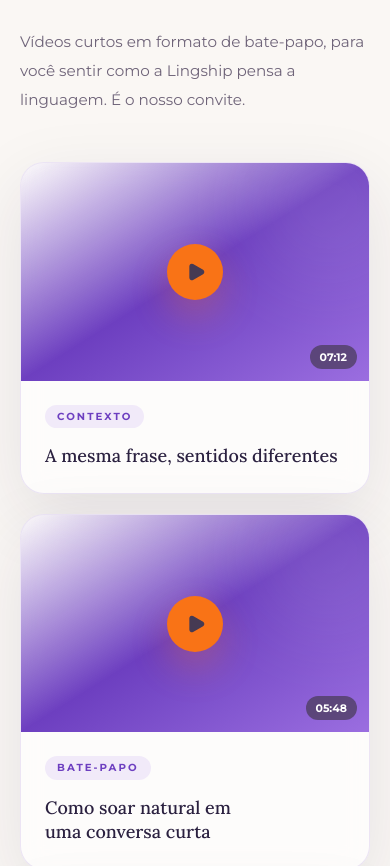
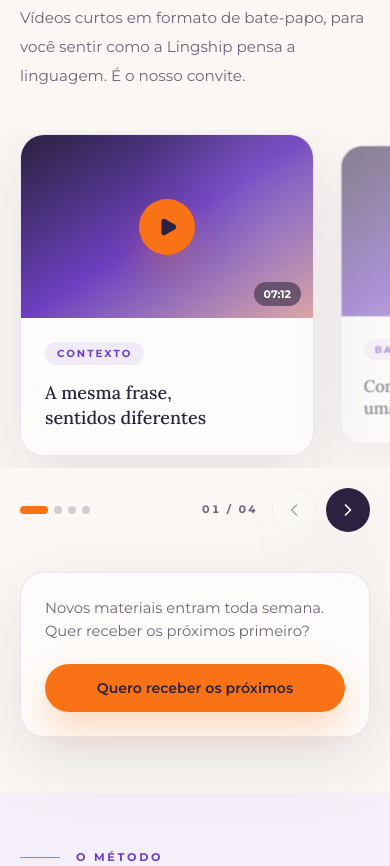
Before and after one commit to octaviocrv/lingShip, a Next.js app: page / in a window 390 px wide. Shown: the part 2452-3318 px from the top of the page. Built offline with nearby package versions, Linux system fonts and the light colour scheme; no server answers.

Commit message:
LingShip (Mobile / Carrosséis com pontos e setas, barra de ação flutuante e menos respiro nas seções)

```diff
--- a/src/app/page.tsx
+++ b/src/app/page.tsx
@@ -1,5 +1,6 @@
 import { IntroSplash } from "@/components/effects/intro-splash";
 import { RevealObserver } from "@/components/effects/reveal-observer";
+import { MobileDock } from "@/components/layout/mobile-dock";
 import { SiteFooter } from "@/components/layout/site-footer";
 import { SiteHeader } from "@/components/layout/site-header";
 import { Comunidade } from "@/components/sections/comunidade";
@@ -36,6 +37,7 @@ export default function Home() {
         <Contato />
       </main>
       <SiteFooter />
+      <MobileDock />
       <RevealObserver />
     </>
   );
--- /dev/null
+++ b/src/components/layout/mobile-dock.tsx
@@ -0,0 +1,58 @@
+"use client";
+
+import { useEffect, useState } from "react";
+import { BookOpen } from "lucide-react";
+import { LinkButton } from "@/components/ui/primitives";
+import { cn } from "@/lib/cn";
+
+/**
+ * Barra de ação flutuante, só no celular e no tablet (some no desktop). Aparece depois que o
+ * hero sai da tela e se esconde quando o rodapé chega, para nunca cobrir os links dele.
+ * Respeita a área segura do iPhone (barra de gestos).
+ */
+export function MobileDock() {
+  const [show, setShow] = useState(false);
+
+  useEffect(() => {
+    let pastHero = false;
+    let footerIn = false;
+    const apply = () => setShow(pastHero && !footerIn);
+
+    const onScroll = () => {
+      pastHero = window.scrollY > window.innerHeight * 0.85;
+      apply();
+    };
+    const footer = document.querySelector("footer");
+    const io = new IntersectionObserver(([entry]) => {
+      footerIn = entry.isIntersecting;
+      apply();
+    });
+    if (footer) io.observe(footer);
+    onScroll();
+    window.addEventListener("scroll", onScroll, { passive: true });
+    return () => {
+      window.removeEventListener("scroll", onScroll);
+      io.disconnect();
+    };
+  }, []);
+
+  return (
+    <div
+      aria-hidden={!show}
+      className={cn(
+        "fixed inset-x-3 bottom-[calc(0.75rem+env(safe-area-inset-bottom))] z-30 transition-all duration-500 ease-[cubic-bezier(.22,1,.36,1)] lg:hidden",
+        show ? "translate-y-0 opacity-100" : "pointer-events-none translate-y-[140%] opacity-0",
+      )}
+    >
+      <div className="glass mx-auto flex max-w-md items-center gap-1.5 rounded-full p-1.5 shadow-[0_18px_50px_rgb(43_33_64/0.22)]">
+        <LinkButton href="#materiais" variant="light" size="sm" tabIndex={show ? 0 : -1} className="h-11 flex-1 px-3">
+          <BookOpen className="size-4" aria-hidden />
+          Materiais grátis
+        </LinkButton>
+        <LinkButton href="#planos" size="sm" tabIndex={show ? 0 : -1} className="h-11 flex-1 px-3">
+          Quero assinar
+        </LinkButton>
+      </div>
+    </div>
+  );
+}
--- a/src/components/sections/comunidade.tsx
+++ b/src/components/sections/comunidade.tsx
@@ -1,11 +1,13 @@
 import { Presentation, Quote } from "lucide-react";
+import { Carousel, GRID_LG } from "@/components/ui/carousel";
 import { Container, IconBadge, Initials, LinkButton, SectionHeading } from "@/components/ui/primitives";
+import { cn } from "@/lib/cn";
 import { apresentacoes, comunidadeSection, depoimentos } from "@/content/comunidade";
 
 /** "Comunidade viva": apresentações (faixa que desliza) + "Vozes da comunidade". */
 export function Comunidade() {
   return (
-    <section id="comunidade" className="overflow-hidden py-20 sm:py-24 lg:py-28">
+    <section id="comunidade" className="overflow-hidden py-14 sm:py-24 lg:py-28">
       <Container>
         <SectionHeading
           eyebrow={comunidadeSection.eyebrow}
@@ -14,16 +16,16 @@ export function Comunidade() {
         />
 
         {/* Apresentações: desliza na horizontal ("Deslize para ver algumas apresentações") */}
-        <ul
-          data-reveal
-          aria-label="Apresentações da comunidade"
-          className="no-scrollbar -mx-5 mt-12 flex snap-x snap-mandatory gap-5 overflow-x-auto px-5 pb-4 sm:-mx-8 sm:px-8 lg:mt-14"
+        {/* no desktop continua a faixa que desliza (3 por vez); no celular ganha pontos e setas */}
+        <Carousel
+          label="Apresentações da comunidade"
+          reveal="block"
+          className="mt-10 lg:mt-14"
+          trackClassName="lg:gap-5 lg:pb-4 lg:pt-0"
+          slideClassName="lg:w-[calc((100%-2.5rem)/3)] lg:snap-start"
         >
           {apresentacoes.map((pessoa) => (
-            <li
-              key={pessoa.name}
-              className="glass flex w-[82%] shrink-0 snap-start flex-col rounded-card p-7 sm:w-[46%] lg:w-[calc((100%-2.5rem)/3)]"
-            >
+            <div key={pessoa.name} className="glass flex h-full flex-col rounded-card p-7">
               <IconBadge icon={Presentation} />
               <p className="mt-6 flex-1 text-[0.92rem] leading-[1.85] text-muted">{pessoa.quote}</p>
               <div className="mt-6 flex items-center gap-3 border-t border-line pt-5">
@@ -33,17 +35,17 @@ export function Comunidade() {
                   <p className="text-[0.76rem] text-purple">{pessoa.role}</p>
                 </div>
               </div>
-            </li>
+            </div>
           ))}
-        </ul>
+        </Carousel>
 
         {/* Vozes da comunidade */}
-        <p data-reveal className="mt-20 text-eyebrow font-bold uppercase text-purple">
+        <p data-reveal className="mt-14 text-eyebrow font-bold uppercase text-purple sm:mt-20">
           {comunidadeSection.voicesTitle}
         </p>
-        <ul data-reveal-group className="mt-8 grid gap-5 md:grid-cols-3">
+        <Carousel label="Vozes da comunidade" className="mt-8" trackClassName={cn(GRID_LG, "lg:grid-cols-3")}>
           {depoimentos.map((pessoa) => (
-            <li key={pessoa.name} className="glass flex flex-col rounded-card p-7">
+            <div key={pessoa.name} className="glass flex h-full flex-col rounded-card p-7">
               <Quote className="size-7 fill-orange text-orange" aria-hidden />
               <blockquote className="mt-5 flex-1 text-[0.92rem] leading-[1.85] text-muted">{pessoa.quote}</blockquote>
               <div className="mt-6 flex items-center gap-3 border-t border-line pt-5">
@@ -53,9 +55,9 @@ export function Comunidade() {
                   <p className="text-[0.66rem] font-semibold uppercase tracking-[0.16em] text-muted">{pessoa.role}</p>
                 </div>
               </div>
-            </li>
+            </div>
           ))}
-        </ul>
+        </Carousel>
 
         <div
           data-reveal
--- a/src/components/sections/desafios.tsx
+++ b/src/components/sections/desafios.tsx
@@ -1,6 +1,7 @@
 "use client";
 
 import { useState } from "react";
+import { Carousel, GRID_LG } from "@/components/ui/carousel";
 import { Container, IconBadge, SectionHeading } from "@/components/ui/primitives";
 import { categorias, desafios, desafiosSection } from "@/content/desafios";
 import { cn } from "@/lib/cn";
@@ -13,7 +14,7 @@ export function Desafios() {
   const visiveis = filtro === "Todos" ? desafios : desafios.filter((d) => d.category === filtro);
 
   return (
-    <section id="desafios" className="bg-lilac/50 py-20 sm:py-24 lg:py-28">
+    <section id="desafios" className="bg-blush/70 py-14 sm:py-24 lg:py-28">
       <Container>
         <SectionHeading
           eyebrow={desafiosSection.eyebrow}
@@ -38,7 +39,7 @@ export function Desafios() {
                 onClick={() => setFiltro(categoria)}
                 className={cn(
                   "h-10 shrink-0 cursor-pointer rounded-full px-5 text-[0.84rem] font-medium transition-all duration-300",
-                  ativo ? "bg-purple-strong text-white shadow-soft" : "glass-flat text-ink/80 hover:text-purple",
+                  ativo ? "bg-midnight text-white shadow-soft" : "glass-flat text-ink/80 hover:text-purple",
                 )}
               >
                 {categoria}
@@ -48,18 +49,24 @@ export function Desafios() {
         </div>
 
         {visiveis.length > 0 ? (
-          <ul className="mt-8 grid gap-5 md:grid-cols-2 lg:grid-cols-3">
+          <Carousel
+            key={filtro}
+            label={`Desafios: ${filtro}`}
+            reveal="none"
+            className="mt-8"
+            trackClassName={cn(GRID_LG, "lg:grid-cols-3")}
+          >
             {visiveis.map((desafio) => (
-              <li key={desafio.title} className="glass flex flex-col rounded-card p-7">
+              <div key={desafio.title} className="glass flex h-full flex-col rounded-card p-7">
                 <IconBadge icon={desafio.icon} />
                 <h3 className="mt-5 text-[1.15rem] font-medium leading-snug">{desafio.title}</h3>
                 <p className="mt-3 flex-1 text-[0.86rem] leading-[1.8] text-muted">{desafio.description}</p>
                 <p className="mt-5 text-[0.66rem] font-bold uppercase tracking-[0.22em] text-purple">
                   {desafio.category}
                 </p>
-              </li>
+              </div>
             ))}
-          </ul>
+          </Carousel>
         ) : (
           <p className="glass mt-8 rounded-card p-8 text-center text-[0.92rem] text-muted">{desafiosSection.empty}</p>
         )}
--- a/src/components/sections/filosofia.tsx
+++ b/src/components/sections/filosofia.tsx
@@ -1,5 +1,6 @@
 import Image from "next/image";
 import { Check, FileText } from "lucide-react";
+import { Carousel, GRID_LG } from "@/components/ui/carousel";
 import { ActionButton, Container, Eyebrow, IconBadge, LinkButton } from "@/components/ui/primitives";
 import { baseTitle, filosofiaSection, formacao } from "@/content/filosofia";
 import { cn } from "@/lib/cn";
@@ -7,7 +8,7 @@ import { cn } from "@/lib/cn";
 /** "Minha filosofia sobre educação" + formação da Vanessa (âncora "Sobre" do menu). */
 export function Filosofia() {
   return (
-    <section id="sobre" className="relative overflow-hidden py-20 sm:py-24 lg:py-28">
+    <section id="sobre" className="relative overflow-hidden py-14 sm:py-24 lg:py-28">
       <Container>
         <div className="grid items-start gap-14 lg:grid-cols-[1.15fr_0.85fr] lg:gap-16">
           <div data-reveal>
@@ -59,16 +60,16 @@ export function Filosofia() {
         </div>
 
         {/* A base que sustenta esse olhar */}
-        <div className="mt-20 lg:mt-24">
+        <div className="mt-16 sm:mt-20 lg:mt-24">
           <p data-reveal className="text-eyebrow font-bold uppercase text-purple">
             {baseTitle}
           </p>
-          <ul data-reveal-group className="mt-8 grid gap-5 sm:grid-cols-2 lg:grid-cols-4">
+          <Carousel label="Formação" className="mt-8" trackClassName={cn(GRID_LG, "lg:grid-cols-4")}>
             {formacao.map((bloco) => (
-              <li
+              <div
                 key={bloco.title}
                 className={cn(
-                  "flex flex-col rounded-card p-7",
+                  "flex h-full flex-col rounded-card p-7",
                   bloco.featured ? "bg-midnight text-white shadow-soft" : "glass",
                 )}
               >
@@ -94,9 +95,9 @@ export function Filosofia() {
                     </li>
                   ))}
                 </ul>
-              </li>
+              </div>
             ))}
-          </ul>
+          </Carousel>
         </div>
       </Container>
     </section>
--- a/src/components/sections/materiais-gratuitos.tsx
+++ b/src/components/sections/materiais-gratuitos.tsx
@@ -1,10 +1,12 @@
 import { Play } from "lucide-react";
+import { Carousel, GRID_LG } from "@/components/ui/carousel";
+import { cn } from "@/lib/cn";
 import { ActionButton, Container, SectionHeading, Tag } from "@/components/ui/primitives";
 import { materiais, materiaisSection, type Material } from "@/content/materiais";
 
 export function MateriaisGratuitos() {
   return (
-    <section id="materiais" className="py-20 sm:py-24 lg:py-28">
+    <section id="materiais" className="py-14 sm:py-24 lg:py-28">
       <Container>
         <SectionHeading
           eyebrow={materiaisSection.eyebrow}
@@ -12,13 +14,15 @@ export function MateriaisGratuitos() {
           description={materiaisSection.description}
         />
 
-        <ul data-reveal-group className="mt-12 grid gap-5 sm:grid-cols-2 lg:mt-14 lg:grid-cols-4">
+        <Carousel
+          label="Materiais gratuitos"
+          className="mt-10 lg:mt-14"
+          trackClassName={cn(GRID_LG, "lg:grid-cols-4")}
+        >
           {materiais.map((material) => (
-            <li key={material.id}>
-              <MaterialCard material={material} />
-            </li>
+            <MaterialCard key={material.id} material={material} />
           ))}
-        </ul>
+        </Carousel>
 
         <div
           data-reveal
@@ -40,7 +44,7 @@ function MaterialCard({ material }: { material: Material }) {
   return (
     <article className="glass group flex h-full flex-col overflow-hidden rounded-card">
       <div
-        className="relative aspect-[16/10] overflow-hidden bg-gradient-to-br from-purple-strong via-purple to-[#9b6ee0]"
+        className="relative aspect-[16/10] overflow-hidden bg-gradient-to-br from-midnight via-purple to-rose"
         data-video-slot={material.id}
       >
         {/* espaço reservado para o vídeo: inserir o player aqui quando o vídeo existir */}
@@ -49,7 +53,7 @@ function MaterialCard({ material }: { material: Material }) {
           className="absolute -right-10 -top-10 size-40 rounded-full bg-white/10 blur-2xl transition-transform duration-700 group-hover:scale-125"
         />
         <span className="absolute inset-0 grid place-items-center">
-          <span className="grid size-14 place-items-center rounded-full bg-orange text-ink shadow-button transition-transform duration-300 group-hover:scale-110">
+          <span className="grid size-14 place-items-center rounded-full bg-orange text-midnight shadow-button transition-transform duration-300 group-hover:scale-110">
             <Play className="ml-0.5 size-5 fill-current" aria-hidden />
           </span>
         </span>
--- a/src/components/sections/metodo.tsx
+++ b/src/components/sections/metodo.tsx
@@ -1,11 +1,13 @@
 import Image from "next/image";
 import { ArrowRight } from "lucide-react";
+import { Carousel, GRID_LG } from "@/components/ui/carousel";
 import { Container, IconBadge, LinkButton, SectionHeading } from "@/components/ui/primitives";
+import { cn } from "@/lib/cn";
 import { metodoSection, passos } from "@/content/metodo";
 
 export function Metodo() {
   return (
-    <section id="metodo" className="relative bg-lilac/60 py-20 sm:py-24 lg:py-28">
+    <section id="metodo" className="relative bg-lilac/60 py-14 sm:py-24 lg:py-28">
       <Container>
         <SectionHeading
           eyebrow={metodoSection.eyebrow}
@@ -14,9 +16,9 @@ export function Metodo() {
           layout="stack"
         />
 
-        <ol data-reveal-group className="mt-12 grid gap-5 sm:grid-cols-2 lg:mt-14 lg:grid-cols-5">
+        <Carousel label="Os 5 passos do método" className="mt-10 lg:mt-14" trackClassName={cn(GRID_LG, "lg:grid-cols-5")}>
           {passos.map((passo, i) => (
-            <li key={passo.title} className="glass flex flex-col overflow-hidden rounded-card">
+            <div key={passo.title} className="glass flex h-full flex-col overflow-hidden rounded-card">
               {/* foto do passo, com o ícone pousando na borda */}
               <div className="relative aspect-[4/3]">
                 {/* o corte da foto fica só nesta camada, para o ícone poder passar da borda */}
@@ -43,9 +45,9 @@ export function Metodo() {
                 <h3 className="mt-3 text-[1.15rem] font-medium">{passo.title}</h3>
                 <p className="mt-3 text-[0.86rem] leading-[1.8] text-muted">{passo.description}</p>
               </div>
-            </li>
+            </div>
           ))}
-        </ol>
+        </Carousel>
 
         <div data-reveal className="mt-10">
           <LinkButton href={metodoSection.cta.href}>
--- a/src/components/sections/planos.tsx
+++ b/src/components/sections/planos.tsx
@@ -1,10 +1,12 @@
 import Image from "next/image";
+import { Carousel, GRID_LG } from "@/components/ui/carousel";
 import { ActionButton, Container, LinkButton, SectionHeading, Tag } from "@/components/ui/primitives";
+import { cn } from "@/lib/cn";
 import { planos, planosSection } from "@/content/planos";
 
 export function Planos() {
   return (
-    <section id="planos" className="bg-lilac/50 py-20 sm:py-24 lg:py-28">
+    <section id="planos" className="bg-lilac/60 py-14 sm:py-24 lg:py-28">
       <Container>
         <SectionHeading
           eyebrow={planosSection.eyebrow}
@@ -12,9 +14,13 @@ export function Planos() {
           description={planosSection.description}
         />
 
-        <ul data-reveal-group className="mt-12 grid gap-5 sm:grid-cols-2 lg:mt-14 xl:grid-cols-4">
+        <Carousel
+          label="Planos e pacotes"
+          className="mt-10 lg:mt-14"
+          trackClassName={cn(GRID_LG, "lg:grid-cols-2 xl:grid-cols-4")}
+        >
           {planos.map((plano) => (
-            <li key={plano.id} className="glass flex flex-col rounded-card p-4">
+            <div key={plano.id} className="glass flex h-full flex-col rounded-card p-4">
               <div className="relative aspect-[3/2] overflow-hidden rounded-[1.1rem] bg-surface">
                 <Image
                   src={plano.photo.src}
@@ -31,9 +37,9 @@ export function Planos() {
                 <p className="mt-6 font-serif text-[1.9rem] font-medium text-ink">{plano.price}</p>
                 <ActionButton className="mt-5 self-start">{plano.cta}</ActionButton>
               </div>
-            </li>
+            </div>
           ))}
-        </ul>
+        </Carousel>
 
         <div
           data-reveal
--- /dev/null
+++ b/src/components/ui/carousel.tsx
@@ -0,0 +1,166 @@
+"use client";
+
+import { Children, useEffect, useRef, useState, type ReactNode } from "react";
+import { ChevronLeft, ChevronRight } from "lucide-react";
+import { cn } from "@/lib/cn";
+
+/**
+ * A partir de 1024px (lg) o trilho volta a ser grade: some com rolagem, margens e espaçamentos
+ * do celular. Juntar com as colunas da seção, ex.: cn(GRID_LG, "lg:grid-cols-4").
+ */
+export const GRID_LG = "lg:mx-0 lg:grid lg:gap-5 lg:overflow-visible lg:px-0 lg:pb-0 lg:pt-0 lg:snap-none";
+
+/**
+ * Carrossel para o celular e o tablet: desliza com o dedo e para cada cartão no centro
+ * (scroll-snap). No celular o cartão do centro fica em destaque e os vizinhos ficam menores e
+ * mais apagados, aparecendo na borda para convidar a deslizar. Embaixo: pontos (o ativo vira
+ * uma pílula laranja), contador e setas. No desktop (lg+) os controles somem e o layout é o
+ * que a seção definir em `trackClassName` (grade com GRID_LG ou faixa horizontal).
+ */
+export function Carousel({
+  children,
+  label,
+  className,
+  trackClassName,
+  slideClassName,
+  reveal = "group",
+}: {
+  children: ReactNode;
+  label: string;
+  className?: string;
+  trackClassName?: string;
+  /** classes do slide no desktop; sem isso o slide ocupa a coluna da grade (lg:w-auto) */
+  slideClassName?: string;
+  /** "group": cartões entram em cascata; "block": a faixa entra inteira; "none": sem animação */
+  reveal?: "group" | "block" | "none";
+}) {
+  const items = Children.toArray(children);
+  const track = useRef<HTMLUListElement>(null);
+  const [active, setActive] = useState(0);
+  const n = items.length;
+
+  useEffect(() => {
+    const el = track.current;
+    if (!el) return;
+    let raf = 0;
+    // ativo = o cartão cujo centro está mais perto do centro do trilho
+    const update = () => {
+      raf = 0;
+      const center = el.scrollLeft + el.clientWidth / 2;
+      let best = 0;
+      let dist = Infinity;
+      Array.from(el.children).forEach((child, i) => {
+        const c = child as HTMLElement;
+        const d = Math.abs(c.offsetLeft + c.offsetWidth / 2 - center);
+        if (d < dist) {
+          dist = d;
+          best = i;
+        }
+      });
+      setActive(best);
+    };
+    const onScroll = () => {
+      if (!raf) raf = requestAnimationFrame(update);
+    };
+    update();
+    el.addEventListener("scroll", onScroll, { passive: true });
+    window.addEventListener("resize", onScroll);
+    return () => {
+      el.removeEventListener("scroll", onScroll);
+      window.removeEventListener("resize", onScroll);
+      cancelAnimationFrame(raf);
+    };
+  }, []);
+
+  const go = (i: number) => {
+    const el = track.current;
+    const child = el?.children[Math.max(0, Math.min(n - 1, i))] as HTMLElement | undefined;
+    if (!el || !child) return;
+    const reduce = window.matchMedia("(prefers-reduced-motion: reduce)").matches;
+    el.scrollTo({
+      left: child.offsetLeft - (el.clientWidth - child.offsetWidth) / 2,
+      behavior: reduce ? "auto" : "smooth",
+    });
+  };
+
+  const revealAttr =
+    reveal === "group" ? { "data-reveal-group": "" } : reveal === "block" ? { "data-reveal": "" } : {};
+  const pad = (v: number) => String(v).padStart(2, "0");
+
+  return (
+    <div className={className}>
+      <ul
+        ref={track}
+        aria-label={label}
+        {...revealAttr}
+        className={cn(
+          "no-scrollbar relative -mx-5 flex snap-x snap-mandatory gap-4 overflow-x-auto overscroll-x-contain px-5 pb-3 pt-1 sm:-mx-8 sm:gap-5 sm:px-8",
+          trackClassName,
+        )}
+      >
+        {items.map((item, i) => (
+          <li
+            key={i}
+            data-active={i === active ? "" : undefined}
+            aria-roledescription="slide"
+            aria-label={`${i + 1} de ${n}`}
+            className={cn(
+              "group/slide flex w-[84%] shrink-0 snap-center sm:w-[46%]",
+              // na grade do desktop a largura vem da coluna; uma seção pode trocar isso
+              slideClassName ?? "lg:w-auto",
+            )}
+          >
+            {/* destaque do cartão central só no celular */}
+            <div className="w-full transition-[scale,opacity] duration-500 ease-out max-sm:scale-[0.93] max-sm:opacity-55 max-sm:group-data-[active]/slide:scale-100 max-sm:group-data-[active]/slide:opacity-100">
+              {item}
+            </div>
+          </li>
+        ))}
+      </ul>
+
+      {n > 1 && (
+        <div className="mt-5 flex items-center justify-between gap-4 lg:hidden">
+          <div className="flex items-center gap-1.5">
+            {items.map((_, i) => (
+              <button
+                key={i}
+                type="button"
+                onClick={() => go(i)}
+                aria-label={`Ir para o item ${i + 1} de ${n}`}
+                aria-current={i === active ? "true" : undefined}
+                className={cn(
+                  "h-2 cursor-pointer rounded-full transition-all duration-500 ease-out",
+                  i === active ? "w-7 bg-orange" : "w-2 bg-midnight/20 hover:bg-midnight/35",
+                )}
+              />
+            ))}
+          </div>
+
+          <div className="flex items-center gap-2.5">
+            <span className="mr-1 text-[0.68rem] font-bold tracking-[0.2em] text-muted tabular-nums" aria-hidden>
+              {pad(active + 1)} / {pad(n)}
+            </span>
+            <button
+              type="button"
+              onClick={() => go(active - 1)}
+              disabled={active === 0}
+              aria-label="Anterior"
+              className="glass grid size-11 cursor-pointer place-items-center rounded-full text-midnight transition-all duration-300 active:scale-90 disabled:cursor-default disabled:opacity-35"
+            >
+              <ChevronLeft className="size-5" aria-hidden />
+            </button>
+            <button
+              type="button"
+              onClick={() => go(active + 1)}
+              disabled={active === n - 1}
+              aria-label="Próximo"
+              className="grid size-11 cursor-pointer place-items-center rounded-full bg-midnight text-white shadow-soft transition-all duration-300 active:scale-90 disabled:cursor-default disabled:opacity-35"
+            >
+              <ChevronRight className="size-5" aria-hidden />
+            </button>
+          </div>
+        </div>
+      )}
+    </div>
+  );
+}
```
